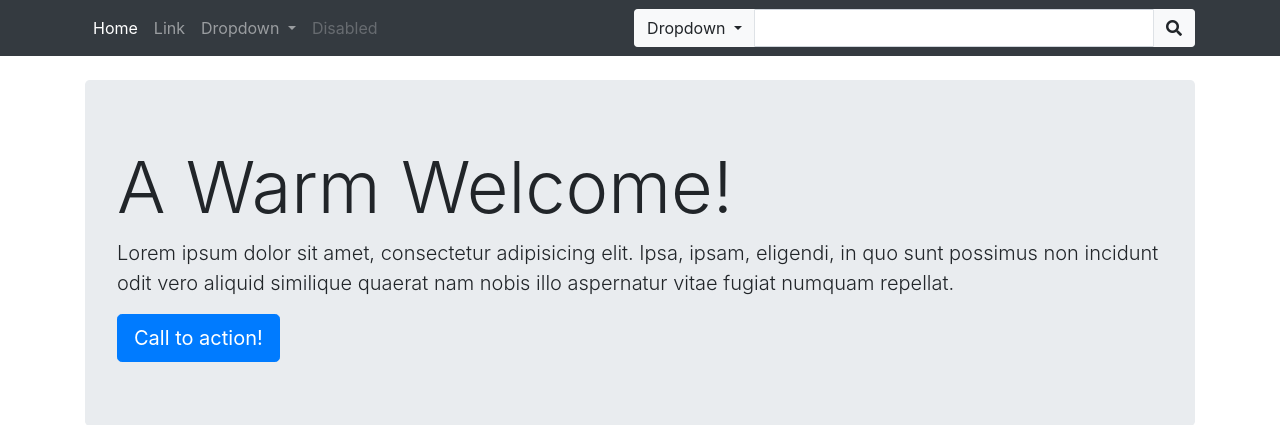
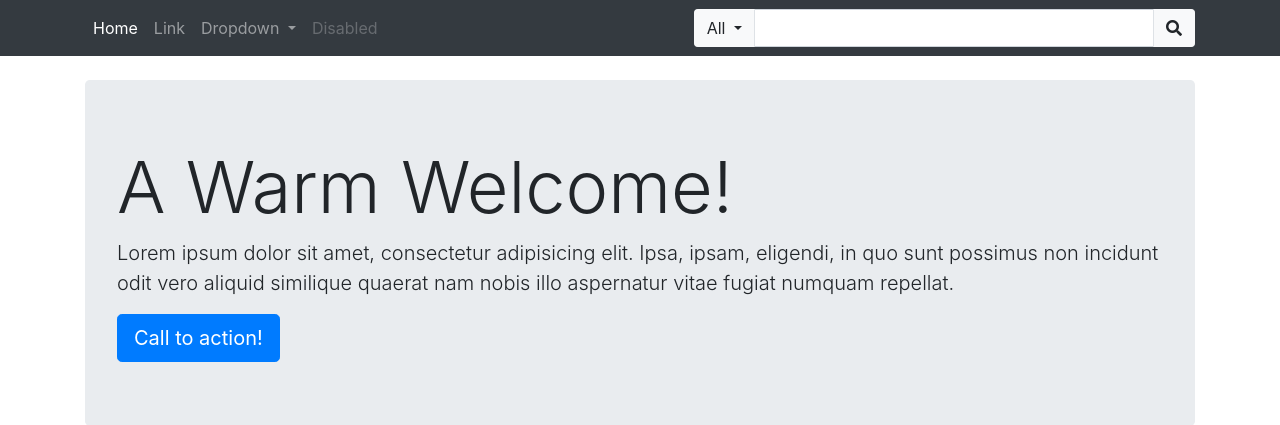
Before and after one commit to sajib-4414/infovislibraryproject, a Django app: page /library/ in a window 1280 px wide. Shown: the top 425 px of the page. Run offline with Django 3.2, Linux system fonts and the light colour scheme; grey boxes labelled with a size stand in for pictures from a placeholder-image service; some libraries are stand-ins or nearby versions.

Commit message:
added value change in search dropdown

```diff
--- a/infovisproject1/library/templates/index.html
+++ b/infovisproject1/library/templates/index.html
@@ -18,10 +18,11 @@
     <link rel="stylesheet" href="https://cdnjs.cloudflare.com/ajax/libs/font-awesome/5.13.1/css/all.min.css">
     <style>
         .slick-prev:before, .slick-next:before {
-    color: #09529b !important;
+            color: #09529b !important;
             font-size: 50px;
-    }
+        }
     </style>
+
 
     <!-- Custom styles for this template -->
     <link href="{% static 'css/heroic-features.css' %}" rel="stylesheet">
@@ -62,17 +63,20 @@
                 <div class="input-group">
                     <div class="input-group-prepend">
                         <button class="btn btn-light dropdown-toggle border-right" type="button" data-toggle="dropdown"
-                                aria-haspopup="true" aria-expanded="false">Dropdown
+                                aria-haspopup="true" aria-expanded="false" id="AdvancedSearch"><span class="selection">All</span>
                         </button>
                         <div class="dropdown-menu">
-                            <a class="dropdown-item" href="#">Action</a>
-                            <a class="dropdown-item" href="#">Another action</a>
-                            <a class="dropdown-item" href="#">Something else here</a>
+                            <a class="dropdown-item" href="#">All</a>
                             <div role="separator" class="dropdown-divider"></div>
-                            <a class="dropdown-item" href="#">Separated link</a>
+                            <a class="dropdown-item" href="#">Keywords</a>
+                            <a class="dropdown-item" href="#">Subjects</a>
+                            {#                            <a class="dropdown-item" href="#">Something else here</a>#}
+                            {#                            <div role="separator" class="dropdown-divider"></div>#}
+                            {#                            <a class="dropdown-item" href="#">Separated link</a>#}
                         </div>
                     </div>
-                    <input type="text" class="form-control" aria-label="Text input with dropdown button" style="min-width: 400px">
+                    <input type="text" class="form-control" aria-label="Text input with dropdown button"
+                           style="min-width: 400px">
                     <div class="input-group-append">
                         <button class="btn btn-light border-left" type="button"><em class="fa fa-search"></em></button>
                     </div>
@@ -141,7 +145,7 @@
             </div>
         </div>
 
-                <div class="col-lg-3 col-md-6 mb-4">
+        <div class="col-lg-3 col-md-6 mb-4">
             <div class="card h-100">
                 <img class="card-img-top" src="http://placehold.it/500x325" alt="">
                 <div class="card-body">
@@ -155,7 +159,7 @@
             </div>
         </div>
 
-                <div class="col-lg-3 col-md-6 mb-4">
+        <div class="col-lg-3 col-md-6 mb-4">
             <div class="card h-100">
                 <img class="card-img-top" src="http://placehold.it/500x325" alt="">
                 <div class="card-body">
@@ -204,6 +208,14 @@
 {#<script type="text/javascript" src="{% static 'vendor/jquery/jquery-1.11.0.min.js' %}"></script>#}
 {#<script type="text/javascript" src="//code.jquery.com/jquery-migrate-1.2.1.min.js"></script>#}
 <script type="text/javascript" src="{% static 'slick/slick.min.js' %}"></script>
+<script type="text/javascript">
+    $(function () {
+        $(".dropdown-menu a").click(function () {
+            $("#AdvancedSearch .selection").text($(this).text());
+
+        });
+    });
+</script>
 
 <script type="text/javascript">
     $(document).ready(function () {
```
